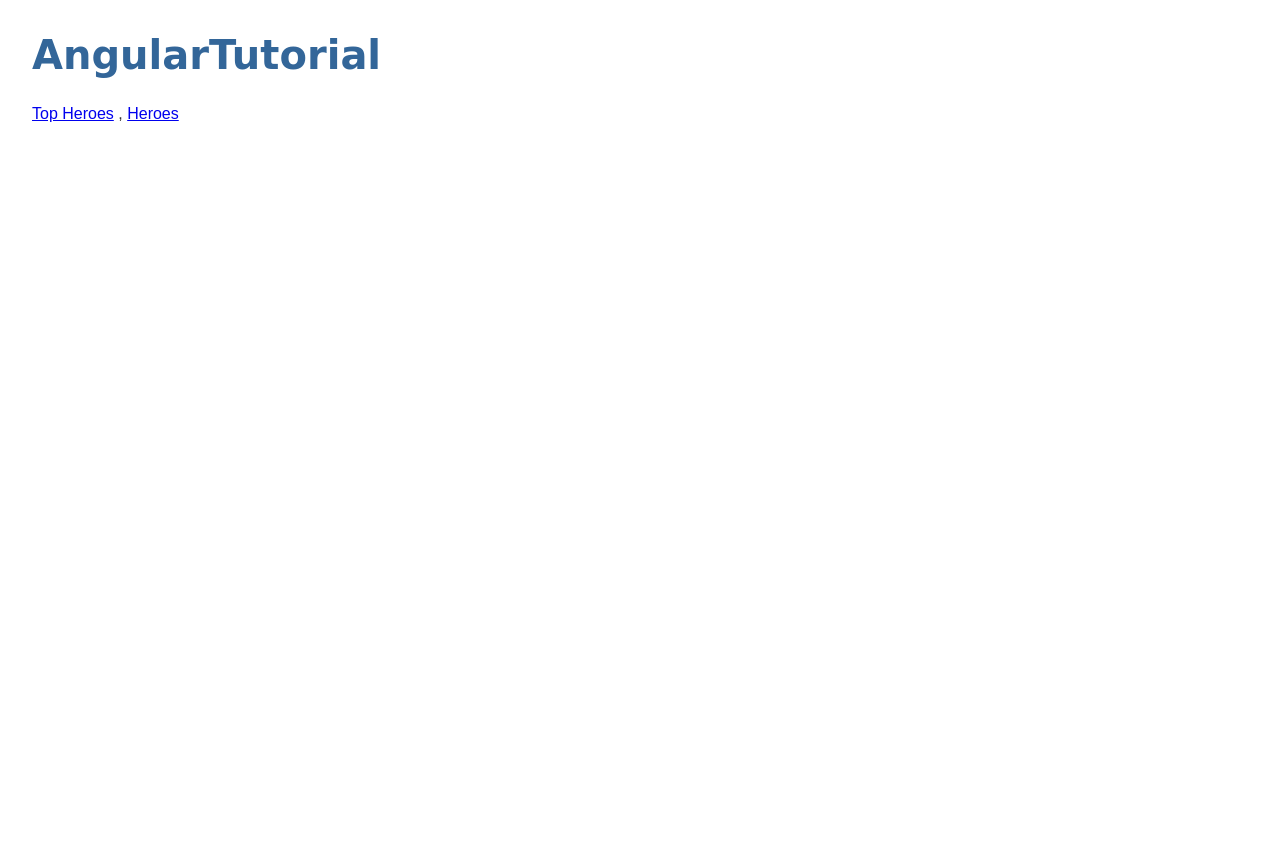
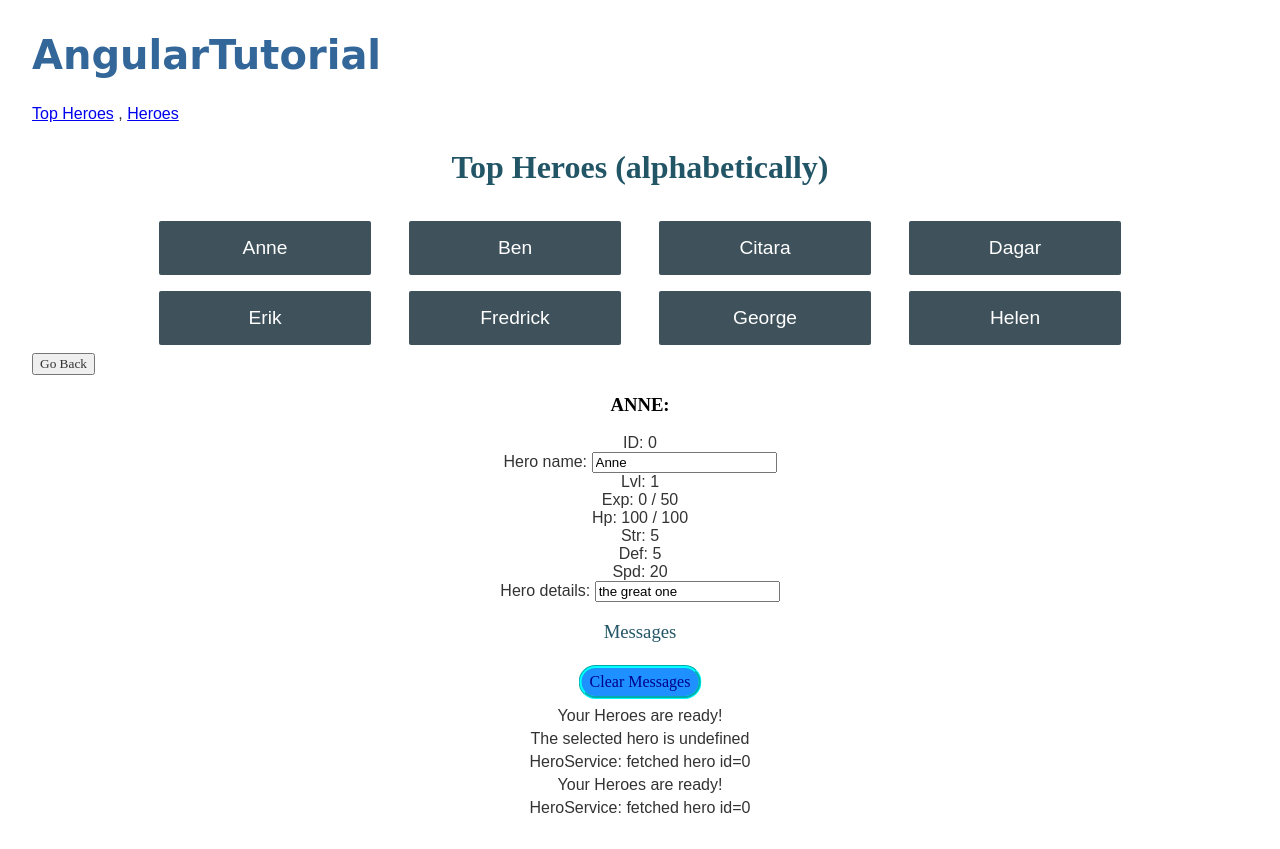
Before and after one commit to jakobssvar/AngularTutorial, an Angular app in the folder AngularTutorial/: page /dashboard/0 in a window 1280 px wide. Before the commit this address led to /. Before the commit the page ends 800 px from the top, so only its background shows below. Built offline with nearby package versions, Linux system fonts and the light colour scheme.

Commit message:
task 5 done - routing
routing, routing with parameters and the locations stack

```diff
--- a/AngularTutorial/src/app/app.component.html
+++ b/AngularTutorial/src/app/app.component.html
@@ -2,7 +2,7 @@
 <h1>{{title}}</h1>
 
 <nav>
-  <a routerLink="/dashboard">Top Heroes</a> <span>  ,  </span>
+  <a routerLink="/dashboard/0">Top Heroes</a> <span>  ,  </span>
   <a routerLink="/heroes">Heroes</a>
 </nav>
 <router-outlet></router-outlet>
--- a/AngularTutorial/src/app/dashboard/dashboard.component.css
+++ b/AngularTutorial/src/app/dashboard/dashboard.component.css
@@ -5,14 +5,20 @@ h2{
     background-color: #123;
   }
 
+.exchangableDetail{
+    text-align:center;
+    align-self:auto;
+
+}
+
+
 .heroes-menu {
   padding: 0;
   margin: auto;
   max-width: 1000px;
-
   /* flexbox stuff*/
   display: flex;
-    flex-direction:row;
+  flex-direction: row;
   flex-wrap: wrap;
   justify-content: space-around;
   align-content: flex-start;
--- a/AngularTutorial/src/app/dashboard/dashboard.component.html
+++ b/AngularTutorial/src/app/dashboard/dashboard.component.html
@@ -1,4 +1,10 @@
 <h2>Top Heroes (alphabetically)</h2>
 <div class="heroes-menu">
-  <a *ngFor="let hero of heroes" routerLink="/detail/{{hero.id}}"> {{hero.name}} </a>
+  <a *ngFor="let hero of heroes" routerLink="/dashboard/{{hero.id}}"> {{hero.name}} </a>
 </div>
+<button (click)="backButtonClick()">Go Back</button>
+<div *ngIf="selectedHero!=undefined" class="exchangableDetail">
+  <app-hero-detail [hero]="selectedHero"></app-hero-detail>
+
+</div>
+ <app-messages></app-messages>
--- a/AngularTutorial/src/app/dashboard/dashboard.component.ts
+++ b/AngularTutorial/src/app/dashboard/dashboard.component.ts
@@ -1,7 +1,12 @@
-import { Component, OnInit } from '@angular/core';
+import { Component, OnInit, Input } from '@angular/core';
 import { Hero } from '../hero';
 import { HeroService } from '../hero.service';
 import { HeroDetailComponent } from '../hero-detail/hero-detail.component';
+import { ActivatedRoute } from '@angular/router';
+import { Location } from '@angular/common';
+import { MessageService } from '../message.service';
+import { identifierModuleUrl } from '@angular/compiler';
+import { error } from '@angular/compiler/src/util';
 
 @Component({
   selector: 'app-dashboard',
@@ -10,14 +15,45 @@ import { HeroDetailComponent } from '../hero-detail/hero-detail.component';
 })
 export class DashboardComponent implements OnInit {
   heroes: Hero[] = [];
-  constructor(private heroService: HeroService) { }
+  hero?: Hero;
 
-  ngOnInit(): void {
-    this.getHeroes();
+  selectedHero?: Hero;
+  constructor(private route: ActivatedRoute, private messageService: MessageService,
+    private location: Location, private heroService: HeroService) {
+
+
+   /*
+    });*/
+      this.getHeroes();
+
+      this.messageService.add("The selected hero is " + this.selectedHero);
+
   }
+
+  ngOnChange():void {
+    this.messageService.add("The change happend  " + this.selectedHero);
+  }
+
   getHeroes(): void {
     this.heroService.getHeroes()
       .subscribe(heroes => this.heroes = heroes.slice(0, 8));
   }
+  ngOnInit(): void {
+    let five: number = 5;
+    this.route.params.subscribe(routeParams => {
+      this.selectedHero = this.heroService.getHero(Number(routeParams.id));
+      if (this.selectedHero != undefined) {
+        console.log("error in the hole, where the thing is and the other thing goes around the thingy");
+        return;
+      }
+    })
 
+    this.getHeroes();
+
+  }
+  backButtonClick(): void {
+    this.location.back();
+
+
+  }
 }
--- a/AngularTutorial/src/app/hero-detail/hero-detail.component.ts
+++ b/AngularTutorial/src/app/hero-detail/hero-detail.component.ts
@@ -1,6 +1,10 @@
-import { Component, OnInit , Input} from '@angular/core';
+import { Component, OnInit, Input } from '@angular/core';
+import { HeroService } from '../hero.service';
 import { Hero } from '../hero';
 import { HeroesComponent } from '../heroes/heroes.component';
+import { ActivatedRoute } from '@angular/router';
+import { Location } from '@angular/common';
+import { Observable, of } from 'rxjs';
 
 @Component({
   selector: 'app-hero-detail',
@@ -14,11 +18,22 @@ export class HeroDetailComponent implements OnInit {
   @Input() expLimit: number[] = HeroesComponent.expLimits;
 
 
-  constructor() { }
+  constructor(private route: ActivatedRoute,
+    private location: Location, private heroService: HeroService
+    ) {
+
+  }
 
   ngOnInit(): void {
+    this.getHero();
   }
 
 
+  getHero(): void {
+    const id = Number(this.route.snapshot.paramMap.get('id'));
+    of(this.heroService.getHero(id))
+      .subscribe(hero => this.hero = hero);
+  }
+
 
 }
--- a/AngularTutorial/src/app/hero.service.ts
+++ b/AngularTutorial/src/app/hero.service.ts
@@ -14,10 +14,13 @@ export class HeroService {
     return heroes;
 
   }
-  getHero(id: number) {
-    const hero = HEROES.find(h => h.id === id);
-    this.messageService.add("Hero Found.");
 
+  getHero(id: number): Hero {
+    // For now, assume that a hero with the specified `id` always exists.
+    // Error handling will be added in the next step of the tutorial.
+    const hero = HEROES.find(h => h.id === id)!;
+    this.messageService.add(`HeroService: fetched hero id=${id}`);
+    return hero;
   }
 
   constructor(public messageService: MessageService) { }
```
Also changed, not shown: AngularTutorial/src/app/app-routing.module.ts (+6 -4 lines). Lines whose indentation alone changed are shown as unchanged.
